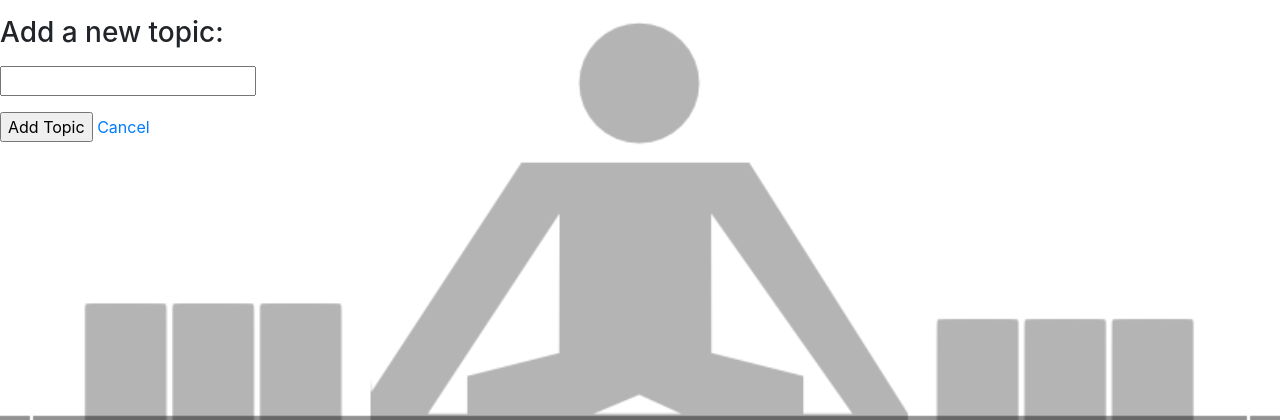
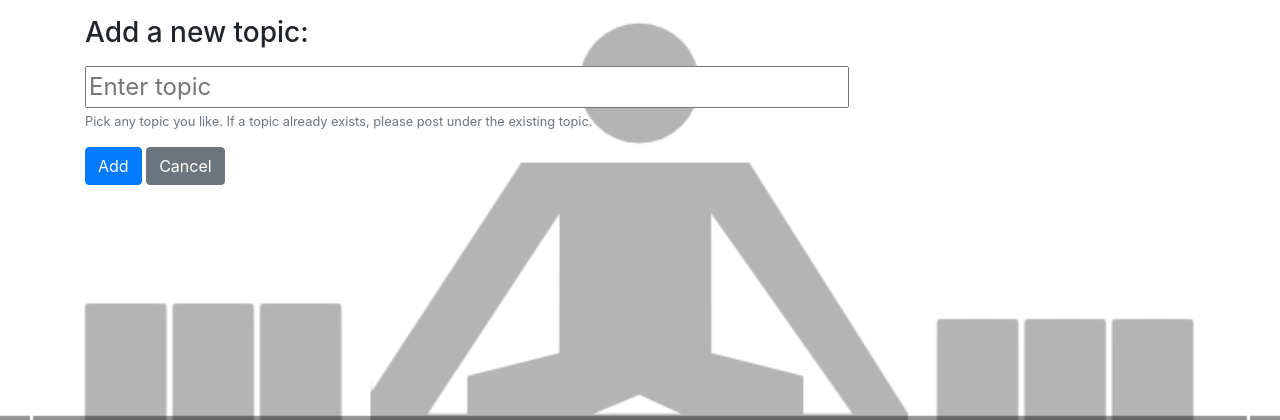
Before and after one commit to FanchenBao/WEBAPP_LiftNCode, a Django app: page /new_topic/ in a window 1280 px wide. Shown: the part 56-476 px from the top of the page. Run offline with Django 3.2, Linux system fonts and the light colour scheme; the visitor is signed in with stand-in values (Sample User, id 1); some libraries are stand-ins or nearby versions.

Commit message:
new_topic.html beautify done

```diff
--- a/learning_notes/forms.py
+++ b/learning_notes/forms.py
@@ -6,6 +6,13 @@ class TopicForm(forms.ModelForm):
         model = Topic
         fields = ['text']
         labels = {'text':''}
+        widgets ={
+            'text': forms.TextInput(attrs={
+                'class': 'topicForm',
+                'size':45,
+                'placeholder': "Enter topic"
+                })
+        }
 
 class EntryForm(forms.ModelForm):
     class Meta:
--- a/learning_notes/static/learning_notes/css/mystyle.css
+++ b/learning_notes/static/learning_notes/css/mystyle.css
@@ -73,3 +73,13 @@ a.entryOwner{
 a.toTop{
     font-size: 24px;
 }
+
+
+/*new_topic.html*/
+div.form-group.newTopic p{
+    margin-bottom: 0;
+}
+
+.topicForm{
+    font-size: 24px;
+}
--- a/learning_notes/templates/learning_notes/new_topic.html
+++ b/learning_notes/templates/learning_notes/new_topic.html
@@ -1,15 +1,20 @@
 {% extends "learning_notes/base.html" %}
 
 {% block content %}
+  <div class="container newTopic">
     {% if topicAlreadyExist %}
         <p class = 'warning'>Topic "{{existingTopic.text}}" already exists. Please add a different topic, or post your notes under the existing "{{existingTopic.text}}" topic</p>
     {% endif %}
     <p><h3>Add a new topic:</h3></p>
     <form action = "{% url 'learning_notes:new_topic'%}" method = 'POST'>
         {% csrf_token %}
-        {{form.as_p}}
-        <input type = 'submit' class = 'button submit' value = 'Add Topic'>
-
-        <a href = "{% url 'learning_notes:topics' %}" class = "button cancel">Cancel</a> <!-- cancel button -->
+        <div class="form-group newTopic">
+          <!-- <input type="email" class="form-control" id="exampleInputEmail1" aria-describedby="emailHelp" placeholder="Enter email"> -->
+          {{form.as_p}}
+          <small id="newTopicExplain" class="form-text text-muted">Pick any topic you like. If a topic already exists, please post under the existing topic.</small>
+        </div>
+        <input type = 'submit' class = 'btn btn-primary' value = 'Add'>
+        <a href = "{% url 'learning_notes:topics' %}" class = "btn btn-secondary">Cancel</a> <!-- cancel button -->
     </form>
+  </div>
 {% endblock content %}
```
